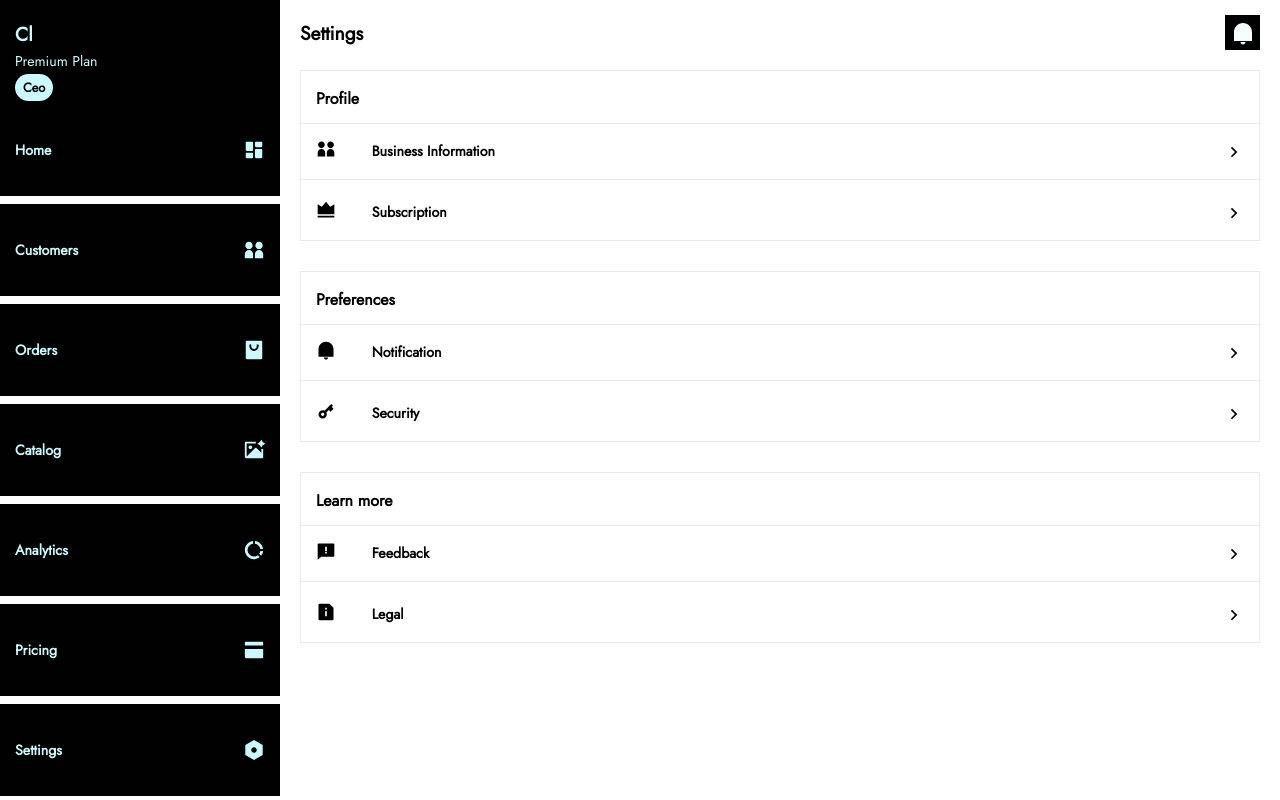
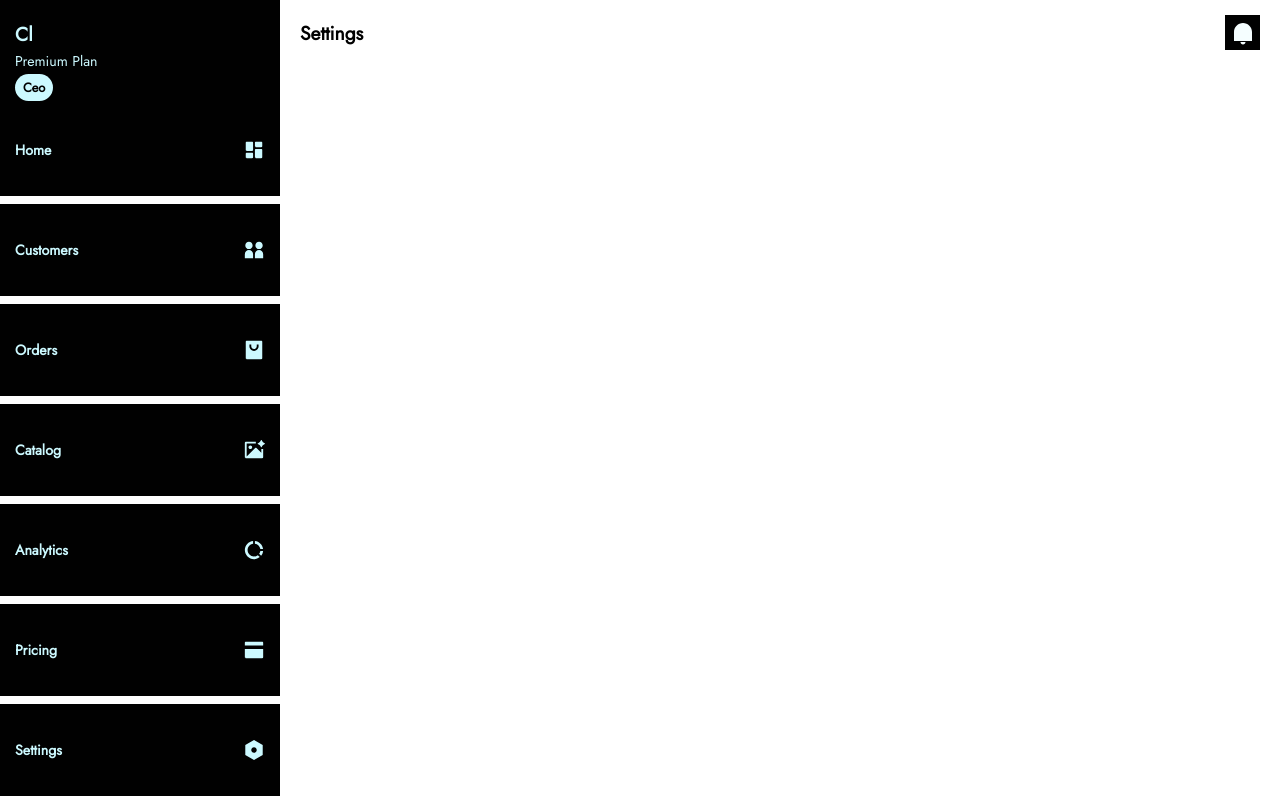
Before and after one commit to cloortt/web.cloortt.com, a Vue app: page /settings in a window 1280 px wide. Built offline with nearby package versions, Linux system fonts and the light colour scheme.

Commit message:
Deleted All AppSettings Components

```diff
--- a/src/components/AppSettingsChild.vue
+++ /dev/null
@@ -1,33 +0,0 @@
-<script setup>
-    import { defineProps } from 'vue';
-    import Icon from './Icon.vue';
-    import { RouterLink } from 'vue-router';
-
-    const props = defineProps({
-        childName:{
-            type:String,
-            default:'Child Component'
-        },
-        iconName:{
-            type:String,
-            default:'cloortt'
-        },
-        routeName:{
-            type:String,
-            default:'/'
-        }
-    });
-</script>
-<template>
-    <RouterLink :to="props.routeName" class="child cl-bg-white cl-flex cl-flex-align-items-center cl-txt no-decoration">
-        <div class="icon">
-            <Icon class="cl-fill-base" :name="props.iconName" :size="{ width: '20px', height: '20px' }" />
-        </div>
-        <div class="text">
-            <p class="cl-fg-base cl-txt w-bold">{{props.childName}}</p>
-        </div>
-        <div class="icon cl-flex cl-flex-justify-content-end">
-            <Icon class="cl-fill-base" name="arrow-right" :size="{ width: '20px', height: '20px' }" />
-        </div>
-    </RouterLink>
-</template>
--- a/src/components/AppSettingsGroup.vue
+++ /dev/null
@@ -1,5 +0,0 @@
-<template>
-    <div class="group cl-border width-1 style-solid bc-grey">
-        <slot></slot>
-    </div>
-</template>
--- a/src/components/AppSettingsHeader.vue
+++ /dev/null
@@ -1,17 +0,0 @@
-<script setup>
-  import { defineProps } from 'vue';
-
-  const props = defineProps({
-    headerName:{
-        type:String,
-        default:'Default'
-    }
-  });
-</script>
-<template>
-    <div class="header cl-bg-white  cl-border bottom-width-1 bottom-style-solid bc-bottom-grey">
-        <h6 class="cl-fg-base">
-            <small>{{props.headerName}}</small>
-        </h6>
-    </div>
-</template>
--- a/src/views/SettingsView.vue
+++ b/src/views/SettingsView.vue
@@ -1,36 +1,8 @@
 <script setup>
     import Icon from '@/components/Icon.vue';
-    import AppSettingsGroup from '@/components/AppSettingsGroup.vue';
-    import AppSettingsHeader from '@/components/AppSettingsHeader.vue';
-    import AppSettingsChild from '@/components/AppSettingsChild.vue';
 </script>
 <template>
-    <div class="web-settings">
-        <div class="frame">
-            <AppSettingsGroup>
-                <AppSettingsHeader headerName="Profile" />
-                <div class="content">
-                    <AppSettingsChild childName="Business Information" iconName="users" routeName="/settings/business-info"/>
-                    <AppSettingsChild childName="Subscription" iconName="vip-crown" routeName="/settings/subscription"/>
-                </div>
-            </AppSettingsGroup>
+    <div class="web-settings cl-grid grid-3 stackable">
 
-            <AppSettingsGroup>
-                <AppSettingsHeader headerName="Preferences" />
-                <div class="content">
-                    <AppSettingsChild childName="Notification" iconName="notification" routeName="/settings/notification"/>
-                    <AppSettingsChild childName="Security" iconName="key" routeName="/settings/security"/>
-                </div>
-            </AppSettingsGroup>
-
-            <AppSettingsGroup>
-                <AppSettingsHeader headerName="Learn more" />
-                <div class="content">
-                    <AppSettingsChild childName="Feedback" iconName="feedback" routeName="/business-information"/>
-                    <AppSettingsChild childName="Legal" iconName="file-info" routeName="/security"/>
-                </div>
-            </AppSettingsGroup>
-
-        </div>
     </div>
 </template>
```
